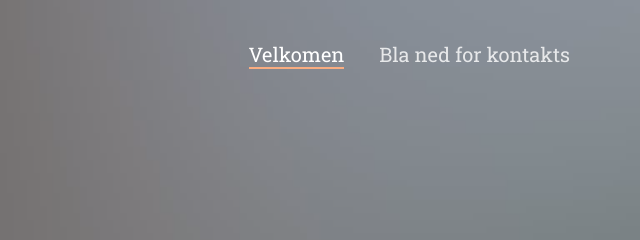
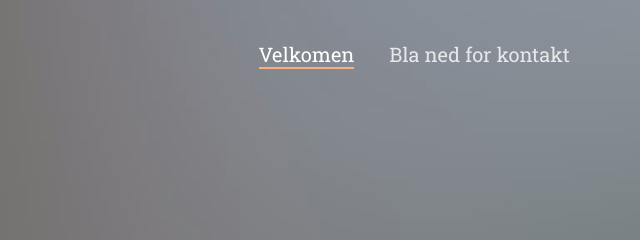
Before and after one commit to VestborgMisjon/Under-konstruksjon, a plain HTML site: page index.html in a window 1280 px wide. Shown: the top 240 px of the page, 640-1280 px from the left. Drawn offline with Linux system fonts and the light colour scheme; a web font is replaced by a local one.

Commit message:
Update index.html

```diff
--- a/index.html
+++ b/index.html
@@ -74,7 +74,7 @@
 			<nav id="fh5co-main-nav">
 				<ul>
 					<li><a href="#" data-nav-section="home">Velkomen</a></li>
-					<li><a href="#" data-nav-section="about">Bla ned for kontakts</a></li>
+					<li><a href="#" data-nav-section="about">Bla ned for kontakt</a></li>
 				</ul>
 			</nav>
 		</div>
```
